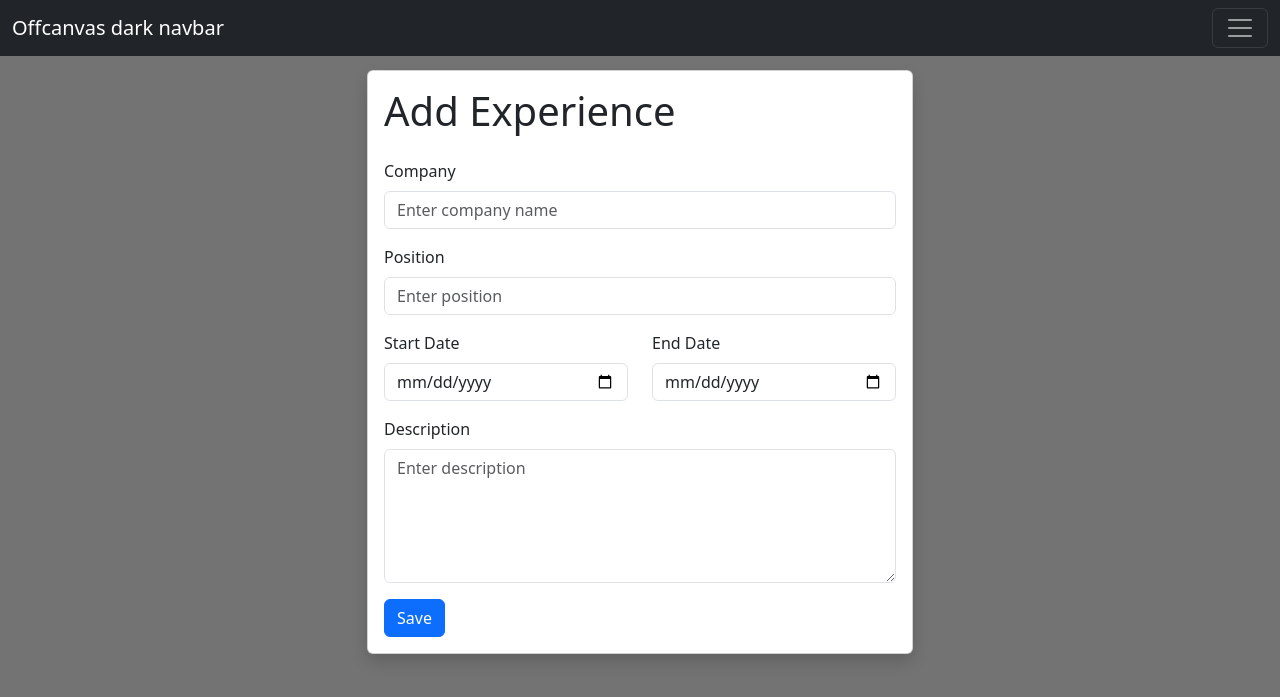
After one commit to CBergane/Diana-Svensson, a Django app: page /add_experience/ in a window 1280 px wide. The commit adds this page. Shown: the top 697 px of the page. Run offline with Django 4.2, Linux system fonts and the light colour scheme; some libraries are stand-ins or nearby versions.

Commit message:
added blog done and moving on to portfolio

```diff
--- a/dianasvensson/portfolio/forms.py
+++ b/dianasvensson/portfolio/forms.py
@@ -1,6 +1,6 @@
 from django import forms
-from django_summernote.widgets import SummernoteWidget, SummernoteInplaceWidget
-from .models import Post
+from django_summernote.widgets import SummernoteWidget
+from .models import Post, Experience, Education
 
 class PostForm(forms.ModelForm):
     class Meta:
@@ -9,3 +9,40 @@ class PostForm(forms.ModelForm):
         widgets = {
             'content': SummernoteWidget(),
         }
+
+class ExperienceForm(forms.ModelForm):
+    class Meta:
+        model = Experience
+        fields = ['company', 'position', 'start_date', 'end_date', 'description']
+        widgets = {
+            'company': forms.TextInput(attrs={'class': 'form-control', 'placeholder': 'Enter company name'}),
+            'position': forms.TextInput(attrs={'class': 'form-control', 'placeholder': 'Enter position'}),
+            'start_date': forms.DateInput(attrs={'class': 'form-control', 'type': 'date', 'placeholder': 'YYYY-MM-DD'}),
+            'end_date': forms.DateInput(attrs={'class': 'form-control', 'type': 'date', 'placeholder': 'YYYY-MM-DD'}),
+            'description': forms.Textarea(attrs={'class': 'form-control', 'rows': 5, 'placeholder': 'Enter description'}),
+        }
+        labels = {
+            'company': 'Company Name',
+            'position': 'Position',
+            'start_date': 'Start Date',
+            'end_date': 'End Date',
+            'description': 'Description',
+        }
+
+    def __init__(self, *args, **kwargs):
+        super().__init__(*args, **kwargs)
+        for field in self.fields.values():
+            field.widget.attrs.update({'class': 'form-control'})
+
+
+class EducationForm(forms.ModelForm):
+    class Meta:
+        model = Education
+        fields = ['institution', 'degree', 'major', 'start_date', 'end_date']
+        widgets = {
+            'institution': forms.TextInput(attrs={'class': 'form-control mb-3', 'placeholder': 'Name of Institution'}),
+            'degree': forms.TextInput(attrs={'class': 'form-control mb-3', 'placeholder': 'Degree'}),
+            'major': forms.TextInput(attrs={'class': 'form-control mb-3', 'placeholder': 'Major'}),
+            'start_date': forms.DateInput(attrs={'class': 'form-control mb-3', 'type': 'date', 'placeholder': 'Start Date'}),
+            'end_date': forms.DateInput(attrs={'class': 'form-control mb-3', 'type': 'date', 'placeholder': 'End Date'}),
+        }
--- a/dianasvensson/portfolio/models.py
+++ b/dianasvensson/portfolio/models.py
@@ -31,3 +31,19 @@ class Post(models.Model):
 
 class Like(models.Model):
     post = models.ForeignKey(Post, on_delete=models.CASCADE, related_name='post_likes', to_field='slug')
+
+
+class Education(models.Model):
+    institution = models.CharField(max_length=100)
+    degree = models.CharField(max_length=100)
+    major = models.CharField(max_length=100)
+    start_date = models.DateField()
+    end_date = models.DateField()
+
+
+class Experience(models.Model):
+    company = models.CharField(max_length=100)
+    position = models.CharField(max_length=100)
+    start_date = models.DateField()
+    end_date = models.DateField()
+    description = models.TextField()
--- a/dianasvensson/portfolio/urls.py
+++ b/dianasvensson/portfolio/urls.py
@@ -1,5 +1,6 @@
 from django.urls import path
 from . import views
+from .views import TimelineView, ExperienceCreateView, EducationCreateView
 
 urlpatterns = [
     path('', views.display_posts, name='display_posts'),
@@ -10,4 +11,7 @@ urlpatterns = [
     path('posts/<int:post_id>/update/', views.update_post, name='update_post'),
     path('posts/<int:post_id>/like/', views.like_post, name='like_post'),
     path('posts/<int:post_id>/unlike/', views.unlike_post, name='unlike_post'),
+    path('timeline/', TimelineView.as_view(), name='timeline'),
+    path('add_experience/', ExperienceCreateView.as_view(), name='add_experience'),
+    path('add_education/', EducationCreateView.as_view(), name='add_education'),
 ]
--- a/dianasvensson/portfolio/views.py
+++ b/dianasvensson/portfolio/views.py
@@ -1,9 +1,10 @@
 from django.shortcuts import render, redirect, get_object_or_404
 from django.contrib import messages
 from django.core.paginator import Paginator
+from django.views.generic import TemplateView, CreateView
 from django.urls import reverse
-from .models import Post, Like
-from .forms import PostForm
+from .models import Post, Like, Education, Experience
+from .forms import PostForm, ExperienceForm, EducationForm
 
 def create_post(request):
     form = PostForm()
@@ -66,3 +67,37 @@ def unlike_post(request, post_id):
     post.likes -= 1
     post.save()
     return redirect('display_posts')
+
+
+class TimelineView(TemplateView):
+    template_name = 'portfolio/timeline.html'
+
+    def get_context_data(self, **kwargs):
+        context = super().get_context_data(**kwargs)
+        context['education'] = Education.objects.order_by('-start_date')
+        context['experience'] = Experience.objects.order_by('-start_date')
+        return context
+
+
+class ExperienceCreateView(CreateView):
+    model = Experience
+    form_class = ExperienceForm
+    template_name = 'portfolio/add_experience.html'
+
+    def form_valid(self, form):
+        experience = form.save(commit=False)
+        experience.user = self.request.user
+        experience.save()
+        return redirect('timeline')
+
+
+class EducationCreateView(CreateView):
+    model = Education
+    form_class = EducationForm
+    template_name = 'portfolio/add_education.html'
+
+    def form_valid(self, form):
+        education = form.save(commit=False)
+        education.user = self.request.user
+        education.save()
+        return redirect('timeline')
--- a/dianasvensson/static/css/style.css
+++ b/dianasvensson/static/css/style.css
@@ -6,7 +6,7 @@
 
 /* Colors */
 body{
-    background-color: #d9d9d9;
+    background-color: #737373;
 }
 
 .navbar {
--- a/dianasvensson/templates/include/navbar.html
+++ b/dianasvensson/templates/include/navbar.html
@@ -17,18 +17,14 @@
           <li class="nav-item">
             <a class="nav-link" href="{% url 'create_post' %}">Create post</a>
           </li>
-            <li class="nav-item dropdown">
-              <a class="nav-link dropdown-toggle" href="#" role="button" data-bs-toggle="dropdown" aria-expanded="false">
-                Dropdown
-              </a>
-              <ul class="dropdown-menu dropdown-menu-dark">
-                <li><a class="dropdown-item" href="#">Action</a></li>
-                <li><a class="dropdown-item" href="#">Another action</a></li>
-                <li>
-                  <hr class="dropdown-divider">
+          <li class="nav-item">
+            <a class="nav-link" href="{% url 'timeline' %}">Timeline</a>
           </li>
-                <li><a class="dropdown-item" href="#">Something else here</a></li>
-              </ul>
+          <li class="nav-item">
+            <a class="nav-link" href="{% url 'add_education' %}">Add education</a>
+          </li>
+          <li class="nav-item">
+            <a class="nav-link" href="{% url 'add_experience' %}">Add experience</a>
           </li>
         </ul>
         <form class="d-flex mt-3" role="search">
--- /dev/null
+++ b/dianasvensson/templates/portfolio/add_experience.html
@@ -0,0 +1,43 @@
+{% extends 'portfolio/base.html' %}
+{% load static %}
+{% block content %}
+  <div class="container">
+    <div class="row justify-content-center">
+      <div class="col-md-8 col-lg-6">
+        <div class="card shadow">
+          <div class="card-body">
+            <h1 class="card-title mb-4">Add Experience</h1>
+
+            <form method="post">
+              {% csrf_token %}
+              <div class="mb-3">
+                <label for="{{ form.company.id_for_label }}" class="form-label">Company</label>
+                {{ form.company }}
+              </div>
+              <div class="mb-3">
+                <label for="{{ form.position.id_for_label }}" class="form-label">Position</label>
+                {{ form.position }}
+              </div>
+              <div class="row mb-3">
+                <div class="col">
+                  <label for="{{ form.start_date.id_for_label }}" class="form-label">Start Date</label>
+                  {{ form.start_date }}
+                </div>
+                <div class="col">
+                  <label for="{{ form.end_date.id_for_label }}" class="form-label">End Date</label>
+                  {{ form.end_date }}
+                </div>
+              </div>
+              <div class="mb-3">
+                <label for="{{ form.description.id_for_label }}" class="form-label">Description</label>
+                {{ form.description }}
+              </div>
+
+              <button type="submit" class="btn btn-primary">Save</button>
+            </form>
+          </div>
+        </div>
+      </div>
+    </div>
+  </div>
+{% endblock %}
```
Also changed, not shown: other parts of dianasvensson/static/css/style.css (+140 -4 lines), dianasvensson/requirements.txt (+37 -1 lines), dianasvensson/static/js/timeline.js (added, +26 -0 lines), dianasvensson/templates/portfolio/add_education.html (added, +36 -0 lines), dianasvensson/templates/portfolio/timeline.html (added, +36 -0 lines), dianasvensson/db.sqlite3, dianasvensson/portfolio/migrations/0012_education_experience.py (added). Lines whose indentation alone changed are shown as unchanged.
